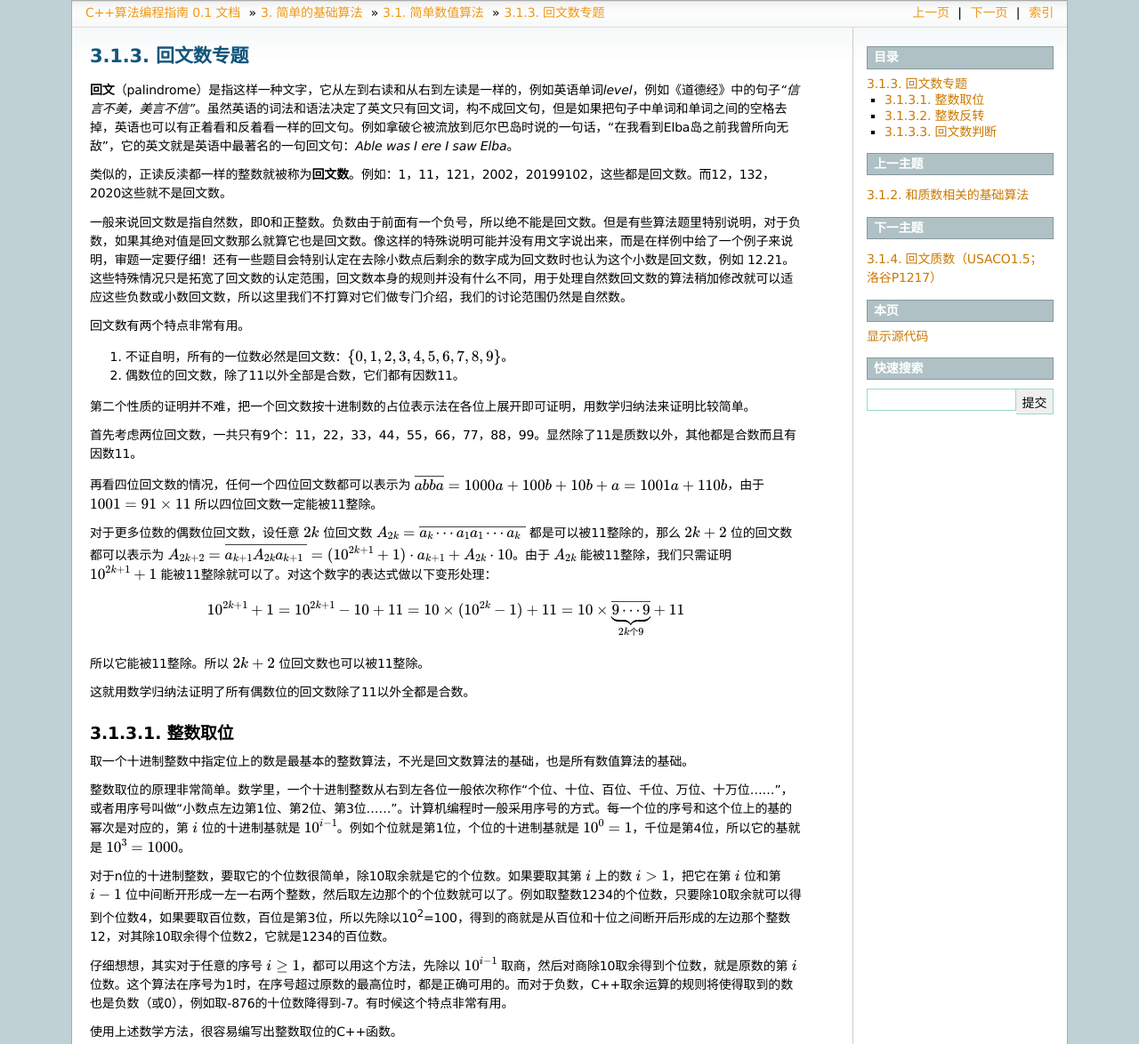
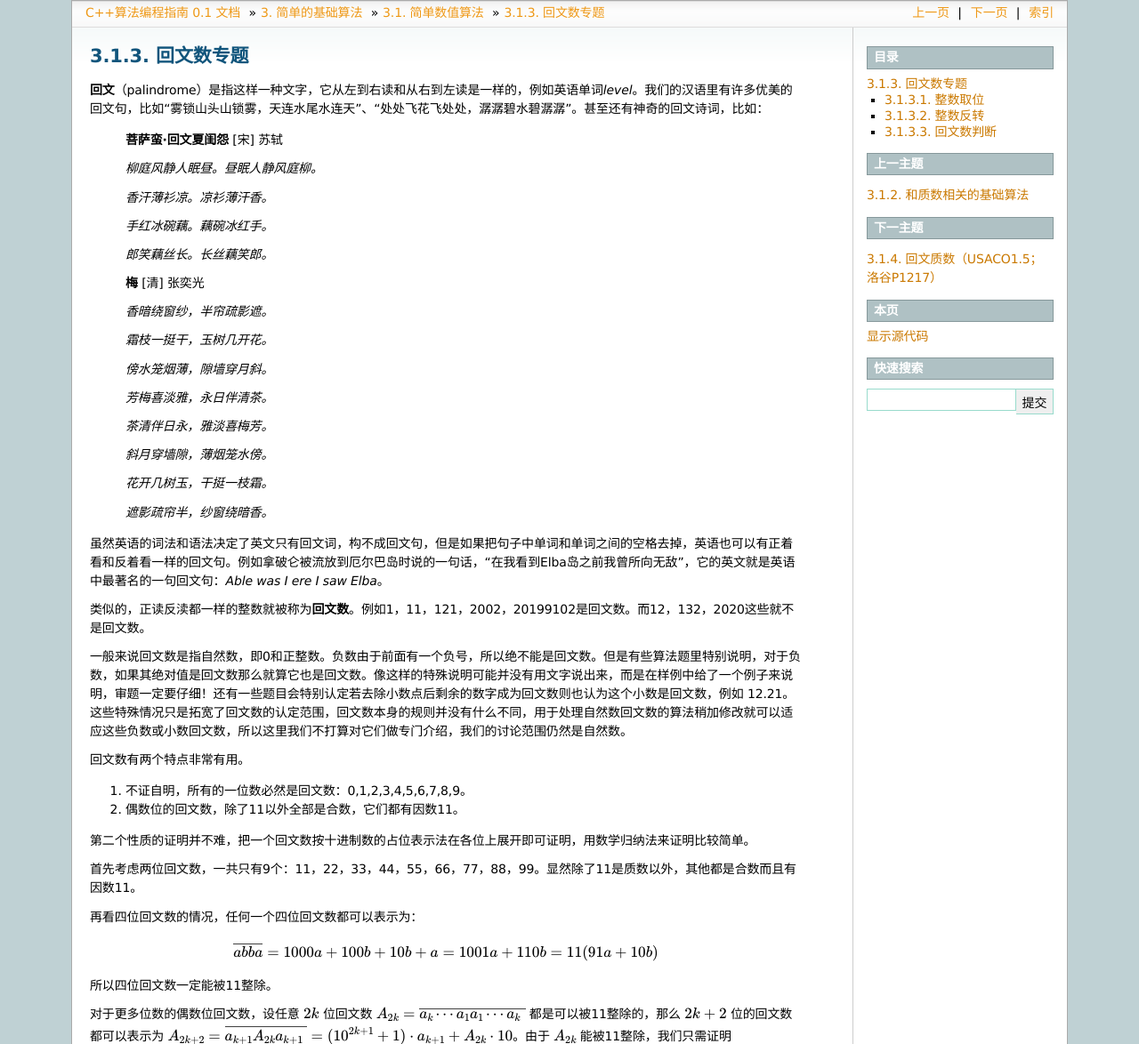
Before and after one commit to majorli/algo_guide, a Sphinx documentation site: the page built from source/ch02/sec01/213_palindrome_numbers.rst, in a window 1280 px wide and 1400 px high, cut to the strip 0-1174 px from the top of the window. Shown: the whole strip at 89% size. Built offline with Sphinx 7.4.7, drawn with Linux system fonts in a browser that asks for light colours; formulas are drawn with MathJax 3; some of the changed text lies outside the part shown.

Commit message:
20200411_0000draft_213_214_proofread_ok

```diff
--- a/source/ch02/sec01/213_palindrome_numbers.rst
+++ b/source/ch02/sec01/213_palindrome_numbers.rst
@@ -1,24 +1,60 @@
 回文数专题
 ++++++++++
 
-\ :strong:`回文`\ （palindrome）是指这样一种文字，它从左到右读和从右到左读是一样的，例如英语单词\ :emphasis:`level`，例如《道德经》中的句子\ :emphasis:`“信言不美，美言不信”`。虽然英语的词法和语法决定了英文只有回文词，构不成回文句，但是如果把句子中单词和单词之间的空格去掉，英语也可以有正着看和反着看一样的回文句。例如拿破仑被流放到厄尔巴岛时说的一句话，“在我看到Elba岛之前我曾所向无敌”，它的英文就是英语中最著名的一句回文句：:emphasis:`Able was I ere I saw Elba`。
+:strong:`回文`\ （palindrome）是指这样一种文字，它从左到右读和从右到左读是一样的，例如英语单词\ :emphasis:`level`\ 。我们的汉语里有许多优美的回文句，比如“雾锁山头山锁雾，天连水尾水连天”、“处处飞花飞处处，潺潺碧水碧潺潺”。甚至还有神奇的回文诗词，比如：
 
-类似的，正读反渎都一样的整数就被称为\ :strong:`回文数`。例如：1，11，121，2002，20199102，这些都是回文数。而12，132，2020这些就不是回文数。
+   :strong:`菩萨蛮·回文夏闺怨` [宋] 苏轼
 
-一般来说回文数是指自然数，即0和正整数。负数由于前面有一个负号，所以绝不能是回文数。但是有些算法题里特别说明，对于负数，如果其绝对值是回文数那么就算它也是回文数。像这样的特殊说明可能并没有用文字说出来，而是在样例中给了一个例子来说明，审题一定要仔细！还有一些题目会特别认定在去除小数点后剩余的数字成为回文数时也认为这个小数是回文数，例如 12.21。这些特殊情况只是拓宽了回文数的认定范围，回文数本身的规则并没有什么不同，用于处理自然数回文数的算法稍加修改就可以适应这些负数或小数回文数，所以这里我们不打算对它们做专门介绍，我们的讨论范围仍然是自然数。
+   :emphasis:`柳庭风静人眠昼。昼眠人静风庭柳。`
+
+   :emphasis:`香汗薄衫凉。凉衫薄汗香。`
+
+   :emphasis:`手红冰碗藕。藕碗冰红手。`
+
+   :emphasis:`郎笑藕丝长。长丝藕笑郎。`
+
+   :strong:`梅` [清] 张奕光
+
+   :emphasis:`香暗绕窗纱，半帘疏影遮。`
+
+   :emphasis:`霜枝一挺干，玉树几开花。`
+
+   :emphasis:`傍水笼烟薄，隙墙穿月斜。`
+
+   :emphasis:`芳梅喜淡雅，永日伴清茶。`
+
+   :emphasis:`茶清伴日永，雅淡喜梅芳。`
+
+   :emphasis:`斜月穿墙隙，薄烟笼水傍。`
+
+   :emphasis:`花开几树玉，干挺一枝霜。`
+
+   :emphasis:`遮影疏帘半，纱窗绕暗香。`
+
+虽然英语的词法和语法决定了英文只有回文词，构不成回文句，但是如果把句子中单词和单词之间的空格去掉，英语也可以有正着看和反着看一样的回文句。例如拿破仑被流放到厄尔巴岛时说的一句话，“在我看到Elba岛之前我曾所向无敌”，它的英文就是英语中最著名的一句回文句：:emphasis:`Able was I ere I saw Elba`\ 。
+
+类似的，正读反渎都一样的整数就被称为\ :strong:`回文数`\ 。例如1，11，121，2002，20199102是回文数。而12，132，2020这些就不是回文数。
+
+一般来说回文数是指自然数，即0和正整数。负数由于前面有一个负号，所以绝不能是回文数。但是有些算法题里特别说明，对于负数，如果其绝对值是回文数那么就算它也是回文数。像这样的特殊说明可能并没有用文字说出来，而是在样例中给了一个例子来说明，审题一定要仔细！还有一些题目会特别认定若去除小数点后剩余的数字成为回文数则也认为这个小数是回文数，例如 12.21。这些特殊情况只是拓宽了回文数的认定范围，回文数本身的规则并没有什么不同，用于处理自然数回文数的算法稍加修改就可以适应这些负数或小数回文数，所以这里我们不打算对它们做专门介绍，我们的讨论范围仍然是自然数。
 
 回文数有两个特点非常有用。
 
-1. 不证自明，所有的一位数必然是回文数：:math:`\{0,1,2,3,4,5,6,7,8,9\}`。
+1. 不证自明，所有的一位数必然是回文数：0,1,2,3,4,5,6,7,8,9。
 2. 偶数位的回文数，除了11以外全部是合数，它们都有因数11。
 
 第二个性质的证明并不难，把一个回文数按十进制数的占位表示法在各位上展开即可证明，用数学归纳法来证明比较简单。
 
 首先考虑两位回文数，一共只有9个：11，22，33，44，55，66，77，88，99。显然除了11是质数以外，其他都是合数而且有因数11。
 
-再看四位回文数的情况，任何一个四位回文数都可以表示为 :math:`\overline{abba}=1000a+100b+10b+a=1001a+110b`，由于 :math:`1001=91\times11` 所以四位回文数一定能被11整除。
+再看四位回文数的情况，任何一个四位回文数都可以表示为：
 
-对于更多位数的偶数位回文数，设任意 :math:`2k` 位回文数 :math:`A_{2k}=\overline{a_k\cdots a_1a_1\cdots a_k}` 都是可以被11整除的，那么 :math:`2k+2` 位的回文数都可以表示为 :math:`A_{2k+2}=\overline{a_{k+1}A_{2k}a_{k+1}}=(10^{2k+1}+1)\cdot a_{k+1}+A_{2k}\cdot 10`。由于 :math:`A_{2k}` 能被11整除，我们只需证明 :math:`10^{2k+1}+1` 能被11整除就可以了。对这个数字的表达式做以下变形处理：
+.. math::
+
+   \overline{abba}=1000a+100b+10b+a=1001a+110b=11(91a+10b)
+
+所以四位回文数一定能被11整除。
+
+对于更多位数的偶数位回文数，设任意 :math:`2k` 位回文数 :math:`A_{2k}=\overline{a_k\cdots a_1a_1\cdots a_k}` 都是可以被11整除的，那么 :math:`2k+2` 位的回文数都可以表示为 :math:`A_{2k+2}=\overline{a_{k+1}A_{2k}a_{k+1}}=(10^{2k+1}+1)\cdot a_{k+1}+A_{2k}\cdot 10`\ 。由于 :math:`A_{2k}` 能被11整除，我们只需证明 :math:`10^{2k+1}+1` 能被11整除就可以了。对这个数字的表达式做以下变形处理：
 
 .. math::
 
@@ -34,11 +70,11 @@
 
 取一个十进制整数中指定位上的数是最基本的整数算法，不光是回文数算法的基础，也是所有数值算法的基础。
 
-整数取位的原理非常简单。数学里，一个十进制整数从右到左各位一般依次称作“个位、十位、百位、千位、万位、十万位......”，或者用序号叫做“小数点左边第1位、第2位、第3位......”。计算机编程时一般采用序号的方式。每一个位的序号和这个位上的基的幂次是对应的，第 :math:`i` 位的十进制基就是 :math:`10^{i-1}`。例如个位就是第1位，个位的十进制基就是 :math:`10^0=1`，千位是第4位，所以它的基就是 :math:`10^3=1000`。
+整数取位的原理非常简单。数学里，一个十进制整数从右到左各位一般依次称作“个位、十位、百位、千位、万位、十万位......”，或者用序号叫做“小数点左边第1位、第2位、第3位......”。计算机编程时一般采用序号的方式。每一个位的序号和这个位上的基的幂次是对应的，第 :math:`i` 位的十进制基就是 :math:`10^{i-1}`\ 。例如个位就是第1位，个位的十进制基就是 :math:`10^0=1`\ ，千位是第4位，所以它的基就是 :math:`10^3=1000`\ 。
 
-对于n位的十进制整数，要取它的个位数很简单，除10取余就是它的个位数。如果要取其第 :math:`i` 上的数 :math:`i>1`，把它在第 :math:`i` 位和第 :math:`i-1` 位中间断开形成一左一右两个整数，然后取左边那个的个位数就可以了。例如取整数1234的个位数，只要除10取余就可以得到个位数4，如果要取百位数，百位是第3位，所以先除以10\ :superscript:`2`\ =100，得到的商就是从百位和十位之间断开后形成的左边那个整数12，对其除10取余得个位数2，它就是1234的百位数。
+对于n位的十进制整数，要取它的个位数很简单，除10取余就是它的个位数。如果要取其第 :math:`i` 上的数，只要将它从第 :math:`i` 位和第 :math:`i-1`\ 的中间断开，舍去右边部分，取左边那个整数的个位数就可以了。例如取整数1234的个位数，只要除10取余就可以得到个位数4，如果要取百位数，百位是第3位，所以先除以10\ :superscript:`2`\ =100，得到的商就是从百位和十位中间断开后的左边部分那个整数12，对其除10取余得个位数2，它就是1234的百位数。
 
-仔细想想，其实对于任意的序号 :math:`i\ge1`，都可以用这个方法，先除以 :math:`10^{i-1}` 取商，然后对商除10取余得到个位数，就是原数的第 :math:`i` 位数。这个算法在序号为1时，在序号超过原数的最高位时，都是正确可用的。而对于负数，C++取余运算的规则将使得取到的数也是负数（或0），例如取-876的十位数降得到-7。有时候这个特点非常有用。
+所以取整数第任意位数的算法是：将原数除以 :math:`10^{i-1}` 取商，然后对商除10取余，就得到了原数的第 :math:`i` 位数。这个算法对任意 :math:`i\ge1` 都是正确可用的。对于负数，C++取余运算的规则将使得取到的数也是负数（或0），例如取-876的十位数将得到-7。有时候这个特点非常有用。
 
 使用上述数学方法，很容易编写出整数取位的C++函数。
 
@@ -52,7 +88,7 @@
 
 所谓整数反转就是把一个整数的各个位反方向排列后形成一个新的整数。例如123变成321，1023变成3201。需要注意的是，如果原数的个位或最后几位为0的，在反转之后这些0就没有了，所以反转一个整数得到的结果和原数有可能位数不同。例如1230反转后变成321，100反转后变成1。另外，负数反转仍然得负数，只是它的绝对值进行了反转。例如-123反转后变成-321，-1200反转后变成-21。
 
-用数学语言来描述这个过程，反转任意一个非负整数 :math:`\overline{a_na_{n-1}\cdots a_2a_1}` 就是把它变成 :math:`\overline{a_1a_2\cdots a_{n-1}a_n}`，这个数的值用十进制占位计数法的规则计算，就等于 :math:`10^{n-1}\cdot a_1+10^{n-2}\cdot a_2+\cdots+10^1\cdot a_{n-1}+10^0\cdot a_n`。从这个关系式出发我们可以归纳出反转任意非负整数的算法：把结果先预设为原数的第1位（个位），然后从第2位开始逐位向前取数，每取出一个位上的数，就把当前的结果乘以10再加上取得的数，这样循环下去直到原数的最高位为止，结果就是原数的反转数。
+用数学语言来描述这个过程，反转任意一个非负整数 :math:`\overline{a_na_{n-1}\cdots a_2a_1}` 就是把它变成 :math:`\overline{a_1a_2\cdots a_{n-1}a_n}`\ ，这个数的值用十进制占位计数法的规则计算，就等于 :math:`10^{n-1}\cdot a_1+10^{n-2}\cdot a_2+\cdots+10^1\cdot a_{n-1}+10^0\cdot a_n`\ 。从这个关系式出发我们可以归纳出反转任意非负整数的算法：把结果先预设为原数的第1位（个位），然后从第2位开始逐位向前取数，每取出一个位上的数，就把当前的结果乘以10再加上取得的数，这样循环下去直到原数的最高位为止，结果就是原数的反转数。
 
 以反转123为例，首先我们让结果等于个位数3。第一轮循环取原数的第2位上的数2，修正结果值为30+2=32；第二轮循环取原数第3位上的数1，修正结果为320+1=321；原数最高位取完，算法结束，得到最终的结果321。
 
```
Also changed, not shown: other parts of source/ch02/sec01/213_palindrome_numbers.rst (+1 -1 lines), source/ch02/sec01/214_palin_primes.rst (+15 -15 lines).
